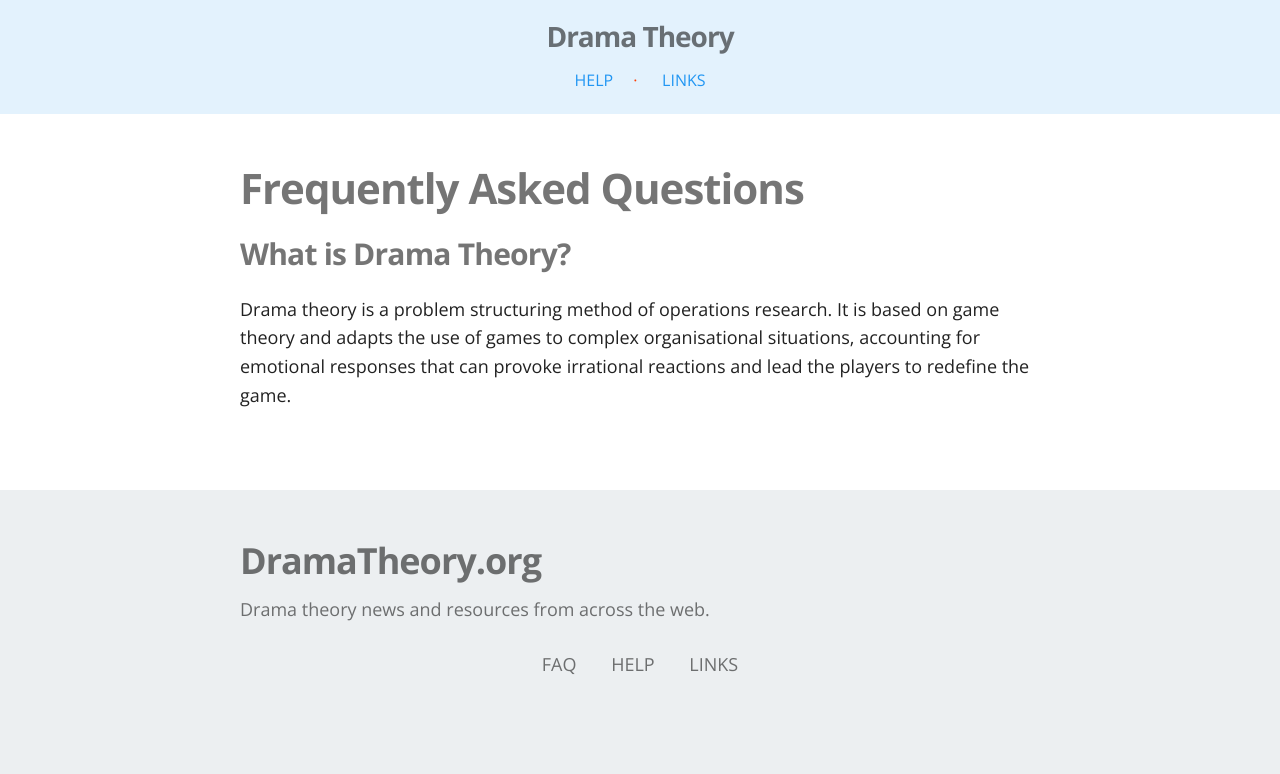
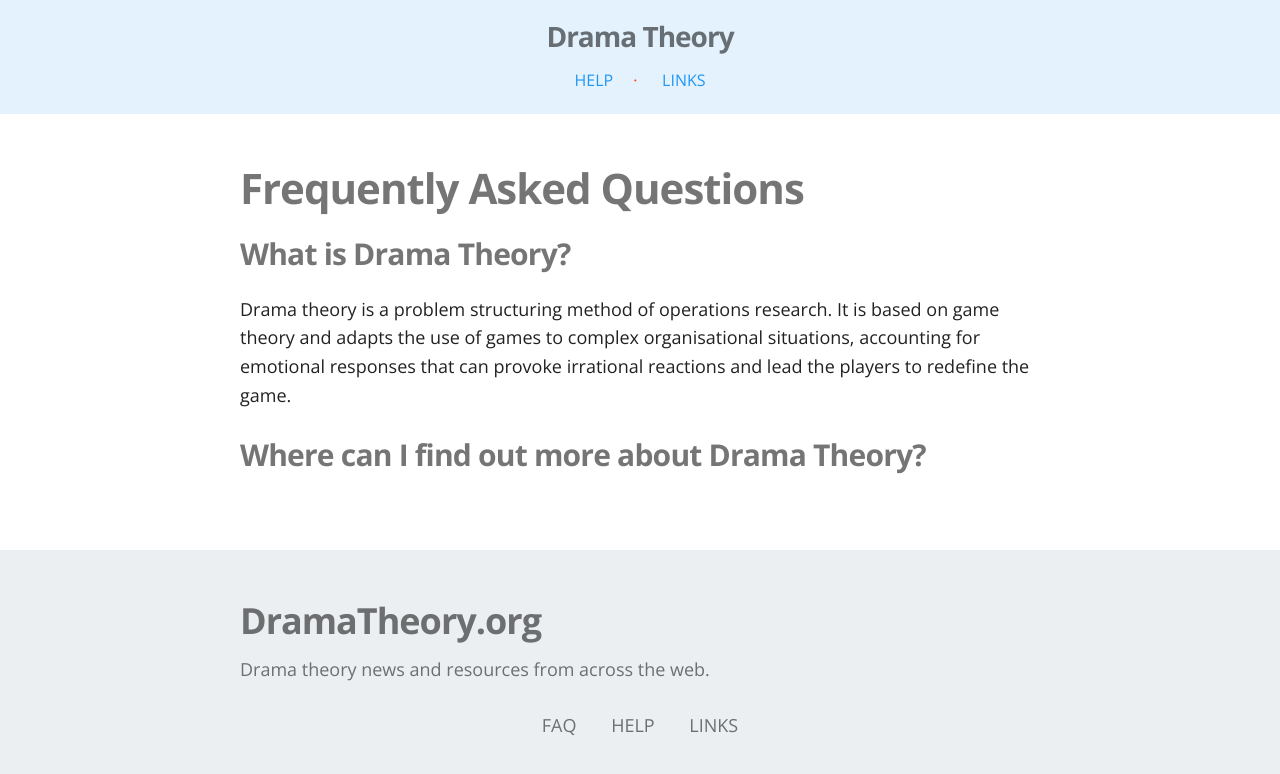
Before and after one commit to dramatheory/dramatheory.github.io, a Jekyll site: the page built from faq.md, in a window 1280 px wide. Shown: the top 774 px of the page. Built offline with Jekyll 4.4.1, drawn with Linux system fonts in a browser that asks for light colours; some web fonts are replaced; Markdown is read by kramdown in place of the engine named in the settings.

Commit message:
Update faq.md

```diff
--- a/_includes/faq.md
+++ b/_includes/faq.md
@@ -4,3 +4,6 @@ Drama theory is a problem structuring method of operations research. It
 is based on game theory and adapts the use of games to complex
 organisational situations, accounting for emotional responses that can
 provoke irrational reactions and lead the players to redefine the game.
+
+
+#### Where can I find out more about Drama Theory?
```
